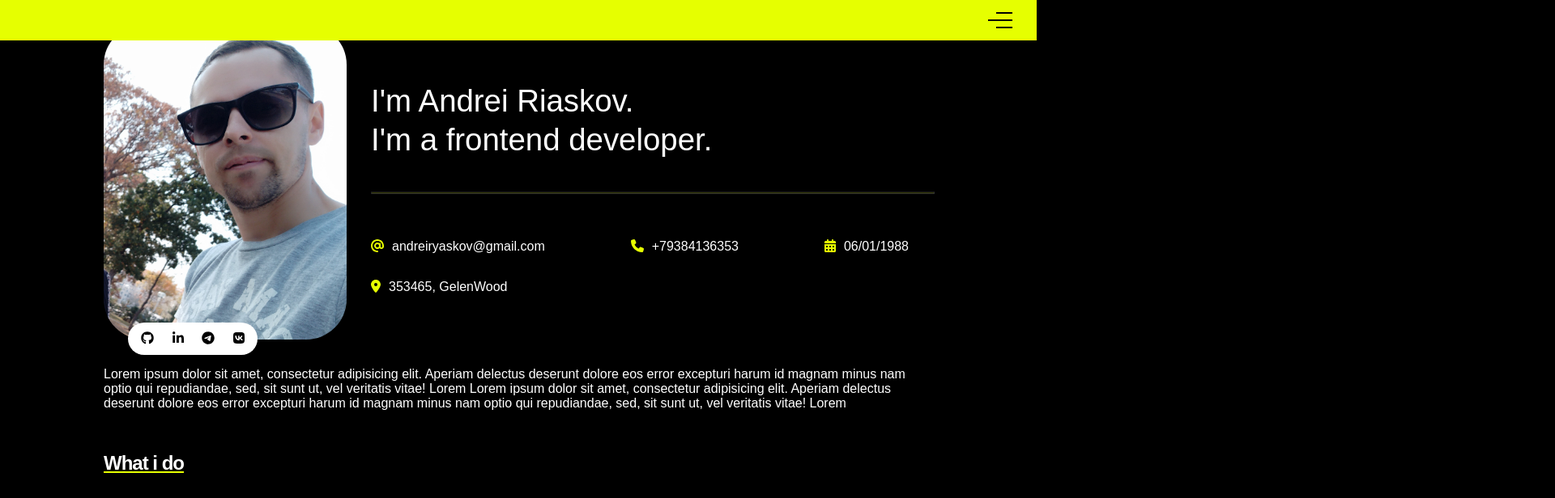
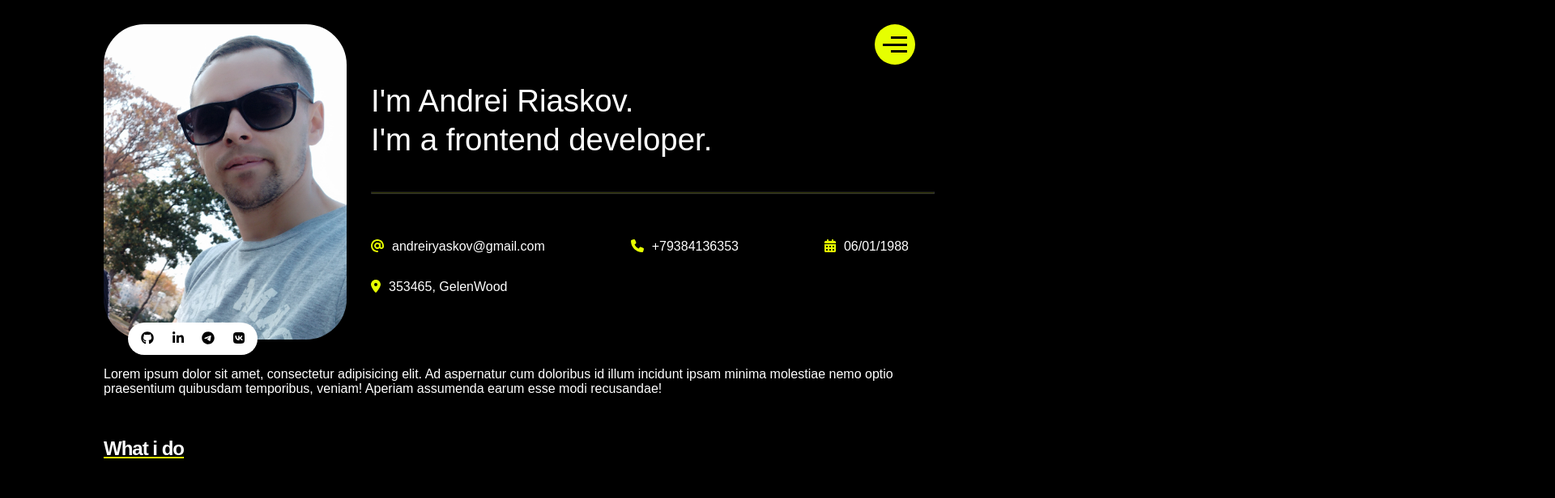
Before and after one commit to andreiryaskov/portfolio, a React (Create React App) app: page / in a window 1280 px wide. Shown: the top 616 px of the page at 81% size, 1920 px wide, since content can reach past the window. Built offline with nearby package versions, Linux system fonts and the light colour scheme.

Commit message:
menu_burger

```diff
--- a/src/App.js
+++ b/src/App.js
@@ -1,5 +1,5 @@
 import './App.css';
-import Menu from './Components/Header/Menu';
+import Menu from './Components/Menu/Menu';
 import Information from "./Components/Information/Information";
 import Skills from "./Components/Skills/Skills";
 import Work from "./Components/MyWorks/Work";
@@ -12,12 +12,14 @@ function App() {
 
     const [menuActive, setMenuActive] = useState(false)
 
-    const items = [
+    const menuItems = [
         {value: 'Info', href: '/information'},
         {value: 'Skills', href: '/skills'},
         {value: 'Projects', href: '/proj'},
         {value: 'Write me', href: '/write'}
     ]
+
+    const infoDescription = 'Lorem ipsum dolor sit amet, consectetur adipisicing elit. Ad aspernatur cum doloribus id illum incidunt ipsam minima molestiae nemo optio praesentium quibusdam temporibus, veniam! Aperiam assumenda earum esse modi recusandae!'
 
     const isActive = (e) => {
         setMenuActive(!menuActive)
@@ -26,12 +28,12 @@ function App() {
     return (
         <div className="App">
             <Nav isActive={isActive}/>
-            <Information/>
+            <Information infoDescription={infoDescription}/>
             <Skills/>
             <Work/>
             <ContactForm/>
             <Footer/>
-            <Menu items={items} active={menuActive}/>
+            <Menu menuItems={menuItems} active={menuActive}/>
         </div>
 
     );
--- a/src/Components/Hamburger/Nav.module.scss
+++ b/src/Components/Hamburger/Nav.module.scss
@@ -1,9 +1,11 @@
 .nav {
   height: 50px;
-  width: 100%;
+  width: 50px;
+  border-radius: 100%;
   background-color: #e6ff00;
   position: fixed;
-  top: 0;
+  top: 30px;
+  right: 150px;
   z-index: 50;
   display: flex;
   justify-content: flex-end;
@@ -13,14 +15,14 @@
     height: 20px;
     position: relative;
     right: 0;
-    margin-right: 20px;
+    margin-right: 0px;
     cursor: pointer;
     span {
       position: absolute;
       top: 9px;
       width: 30px;
       background-color: black;
-      height: 2px;
+      height: 3px;
       transform: translateX(-10px);
     }
 
@@ -31,7 +33,7 @@
     top: 0;
     width: 20px;
     background-color: black;
-    height: 2px;
+    height: 3px;
   }
   .burgerBtn:after {
     content: '';
@@ -39,7 +41,7 @@
     bottom: 0;
     width: 20px;
     background-color: black;
-    height: 2px;
+    height: 3px;
   }
 
 }
--- a/src/Components/Information/Information.js
+++ b/src/Components/Information/Information.js
@@ -9,7 +9,7 @@ import {faGithub, faLinkedinIn, faTelegram, faVk} from '@fortawesome/free-brands
 import {faAt, faCalendarDays, faLocationDot, faPhone} from '@fortawesome/free-solid-svg-icons'
 
 
-const Information = () => {
+const Information = ({infoDescription}) => {
 
     const linkStyle = {
         color: 'black',
@@ -80,7 +80,6 @@ const Information = () => {
                 </div>
 
                 <div className={style.description}>
-
                     <h1>I'm Andrei Riaskov.<br/>I'm a frontend developer.</h1>
                     <hr></hr>
                     <div className={style.contacts_wrapper}>
@@ -97,10 +96,7 @@ const Information = () => {
 
             </div>
             <div className={style.great_description}>
-                Lorem ipsum dolor sit amet, consectetur adipisicing elit. Aperiam delectus deserunt dolore eos error
-                excepturi harum id magnam minus nam optio qui repudiandae, sed, sit sunt ut, vel veritatis vitae! Lorem
-                Lorem ipsum dolor sit amet, consectetur adipisicing elit. Aperiam delectus deserunt dolore eos error
-                excepturi harum id magnam minus nam optio qui repudiandae, sed, sit sunt ut, vel veritatis vitae! Lorem
+                {infoDescription}
             </div>
         </div>
     );
--- a/src/Components/Header/Menu.js
+++ b/src/Components/Menu/Menu.js
@@ -2,14 +2,14 @@ import React from 'react';
 import '../../App.css';
 import style from './Menu.module.scss';
 
-const Menu = ({items, active}) => {
+const Menu = ({menuItems, active}) => {
     return (
         <div className='container'>
             <div className={active ? style.menu_wrapper_active : style.menu_wrapper}>
                 <div className={style.blur}/>
                 <div className={style.menu_content}>
                     <ul>
-                        {items.map(item =>
+                        {menuItems.map(item =>
                             <li>
                                 <a href={item.href}>{item.value}</a>
                             </li>
--- a/src/Components/Header/Menu.module.scss
+++ b/src/Components/Menu/Menu.module.scss
@@ -1,27 +1,29 @@
-.menu_wrapper {
+.menu_wrapper_active {
   position: fixed;
   width: 100%;
   height: 100vh;
-  top: 50px;
+  top: 0px;
   display: flex;
   justify-content: flex-end;
   right: 0;
-  transform: translateX(-100%);
+  transform: translateX(0);
+  transition: ease 0.4s;
 
   .blur {
     width: 100%;
     height: 100vh;
-    backdrop-filter: blur(2px);
+    background-color: rgba(0, 0, 0, 0.7);
     position: absolute;
     right: 25%;
   }
   .menu_content {
     width: 25%;
     height: 100%;
-    background-color: black;
+    background-color: rgba(0, 0, 0, 0.7);
     display: flex;
     flex-direction: column;
     align-items: flex-end;
+
     ul {
       display: flex;
       flex-direction: column;
@@ -29,22 +31,25 @@
       margin-right: 30px;
       padding: 0;
       list-style-type: none;
+      position: relative;
+      top: 100px;
+      right: 125px;
+
       li {
         margin: 8px 0;
       }
+      a {
+        color: #FFFFFF;
+        text-decoration: none;
+      }
+      a:hover {
+        color: #e6ff00;
+        text-decoration: line-through;
+      }
     }
-
-
   }
 }
 
-.menu_wrapper_active {
-  position: fixed;
-  width: 100%;
-  height: 100vh;
-  top: 50px;
-  display: flex;
-  justify-content: flex-end;
-  right: 0;
-  transform: translateX(0);
+.menu_wrapper{
+  transform: translateX(100%);
 }
```
Also changed, not shown: src/Components/Header/NavItem/NavItem.js (deleted, +0 -13 lines), src/Components/Header/NavItem/NavItem.module.scss (deleted).
